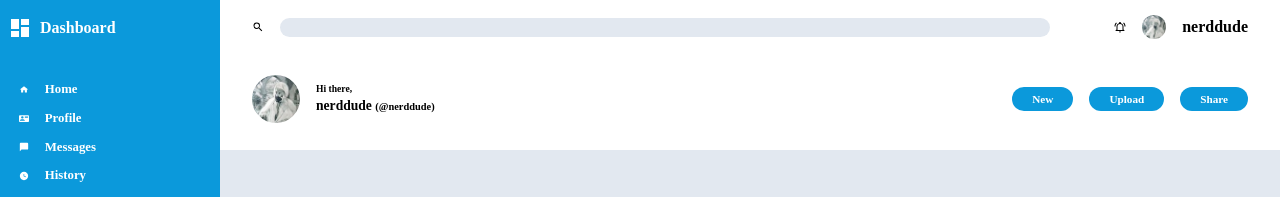
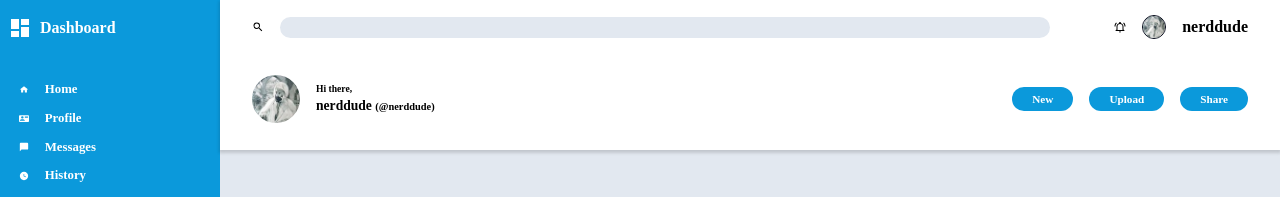
Before and after one commit to nerddude24/odin-dashboard, a plain HTML site: page index.html in a window 1280 px wide. Shown: the top 197 px of the page. Drawn offline with Linux system fonts and the light colour scheme.

Commit message:
Prettify header

```diff
--- a/index.html
+++ b/index.html
@@ -81,7 +81,7 @@
 			<div id="header">
 				<div class="top">
 					<img src="assets/search.svg" alt="" class="small-icon clickable" />
-					<input type="text" name="search" id="search" />
+					<input type="text" name="search" id="search" class="header-search" />
 					<img src="assets/bell-ring.svg" alt="" class="small-icon clickable" />
 					<img
 						src="assets/profile-pic1.jpg"
--- a/style.css
+++ b/style.css
@@ -37,6 +37,9 @@
 	display: grid;
 	grid-template-rows: 1fr 2fr;
 	padding: 0.2rem 2rem;
+
+	box-shadow: 0 2px 3px 1px rgba(0, 0, 0, 0.15);
+	z-index: 1;
 }
 
 #main {
@@ -100,11 +103,13 @@
 	font-size: 1rem;
 }
 
-#search {
+.header-search {
 	flex: 1;
 	margin-right: 3rem;
-	height: 1.2rem;
+	height: 1.3rem;
 	border: none;
+	padding-left: 0.5rem;
+	line-height: 1rem;
 
 	background-color: var(--grey);
 	border-radius: 32px;
@@ -137,6 +142,7 @@
 
 .small-profile-pic {
 	border-radius: 50%;
+	border: 1px solid var(--black);
 	width: 1.5rem;
 	height: 1.5rem;
 }
```
